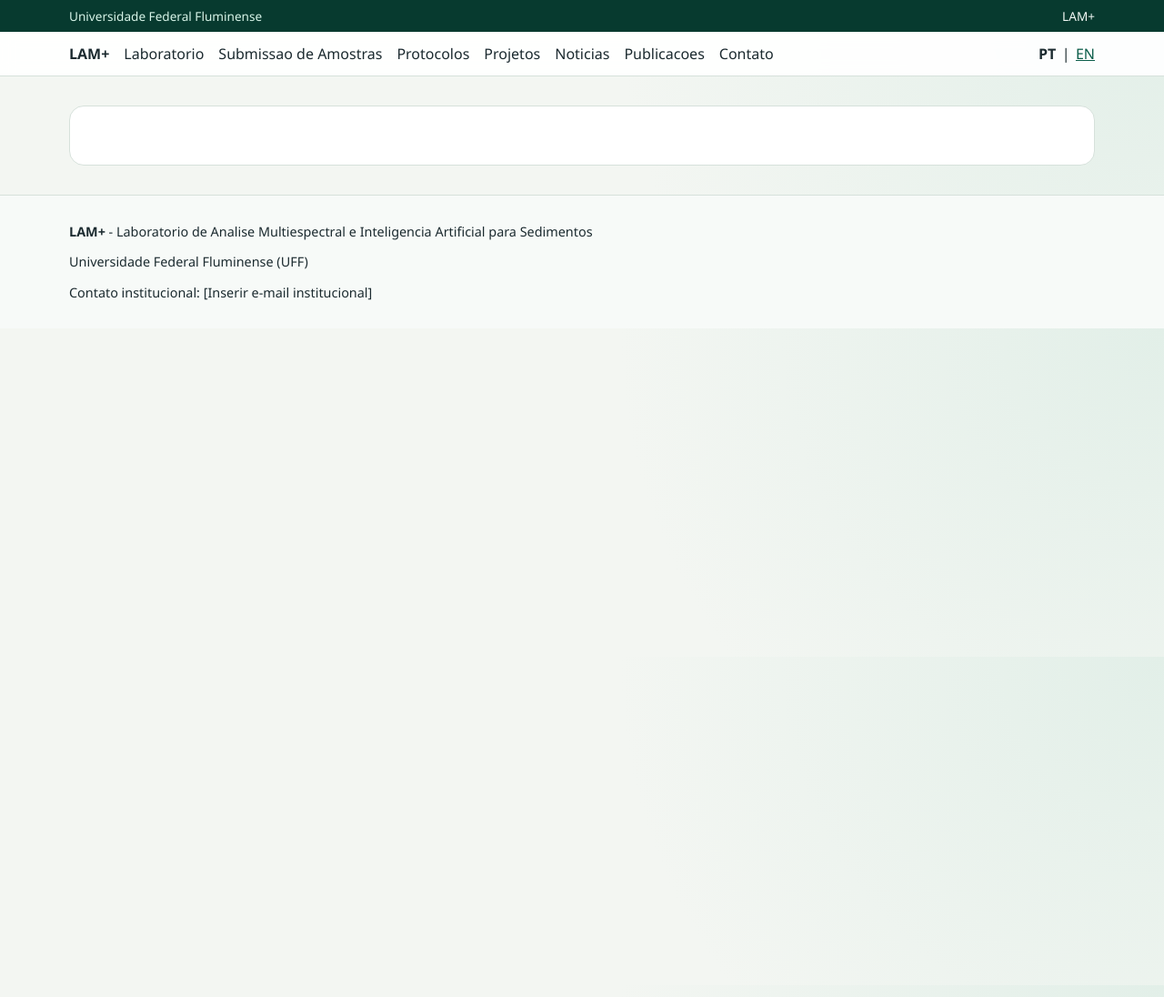
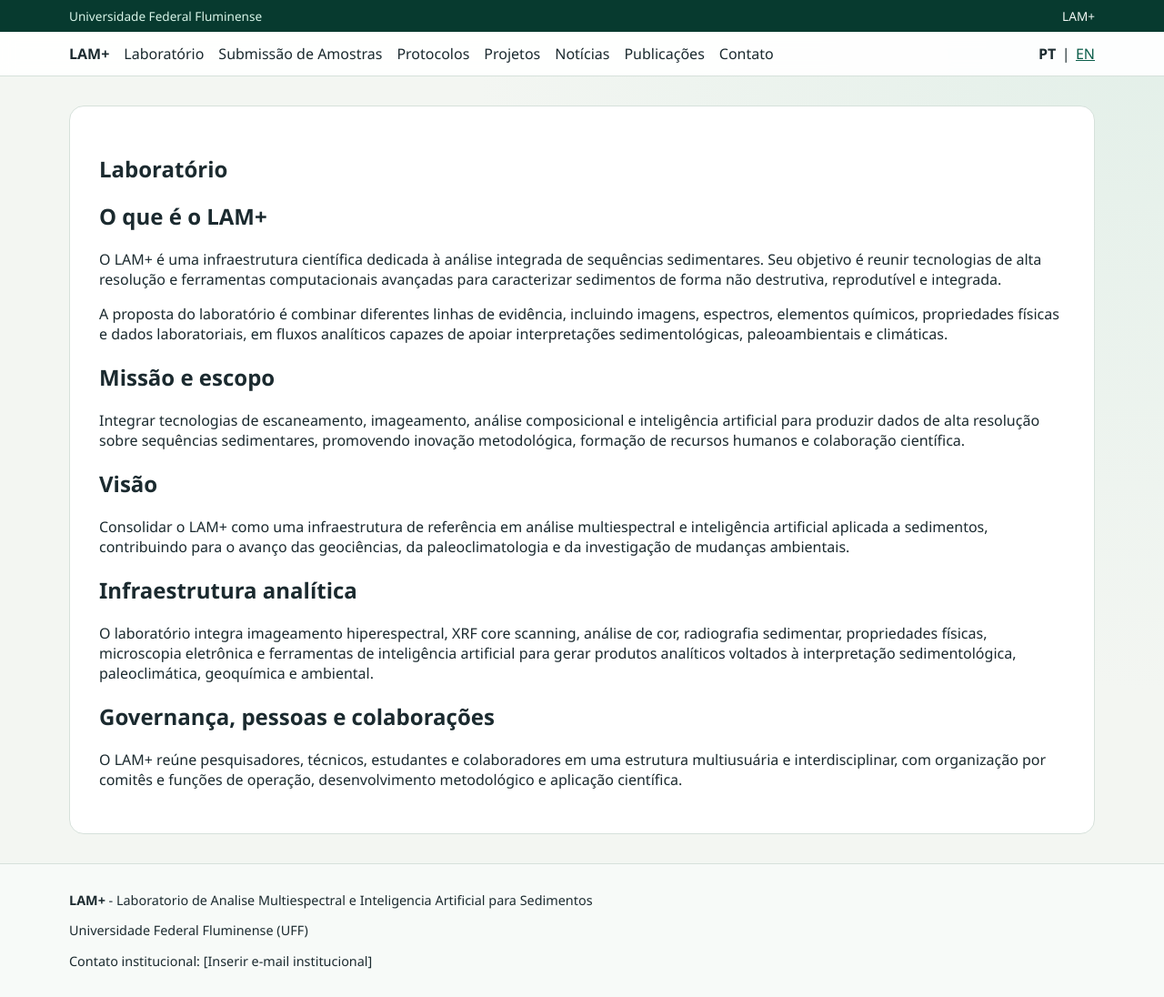
Before and after one commit to lam-plus/lam-plus2.github.io, a Jekyll site: the page built from _pages/pt/laboratorio/index.md, in a window 1280 px wide and 1096 px high. Shown: the whole window at 91% size. Built offline with Jekyll 4.4.1, drawn with Linux system fonts in a browser that asks for light colours.

Commit message:
Update navigation and content for LAM+ website in Portuguese and English

```diff
--- a/_includes/navigation.html
+++ b/_includes/navigation.html
@@ -24,16 +24,16 @@
 				<li><a href="{{ '/en/contact/' | relative_url }}">Contact</a></li>
 			{% else %}
 				<li class="has-submenu">
-					<a href="{{ '/pt/laboratorio/' | relative_url }}">Laboratorio</a>
+					<a href="{{ '/pt/laboratorio/' | relative_url }}">Laboratório</a>
 					<ul class="submenu">
 						<li><a href="{{ '/pt/laboratorio/pessoas/' | relative_url }}">Pessoas</a></li>
 					</ul>
 				</li>
-				<li><a href="{{ '/pt/submissao-de-amostras/' | relative_url }}">Submissao de Amostras</a></li>
+				<li><a href="{{ '/pt/submissao-de-amostras/' | relative_url }}">Submissão de Amostras</a></li>
 				<li><a href="{{ '/pt/protocolos/' | relative_url }}">Protocolos</a></li>
 				<li><a href="{{ '/pt/projetos/' | relative_url }}">Projetos</a></li>
-				<li><a href="{{ '/pt/noticias/' | relative_url }}">Noticias</a></li>
-				<li><a href="{{ '/pt/publicacoes/' | relative_url }}">Publicacoes</a></li>
+				<li><a href="{{ '/pt/noticias/' | relative_url }}">Notícias</a></li>
+				<li><a href="{{ '/pt/publicacoes/' | relative_url }}">Publicações</a></li>
 				<li><a href="{{ '/pt/contato/' | relative_url }}">Contato</a></li>
 			{% endif %}
 		</ul>
--- a/_pages/pt/laboratorio/index.md
+++ b/_pages/pt/laboratorio/index.md
@@ -1,10 +1,27 @@
 ---
 layout: page
 lang: pt
-title: Laboratorio
+title: Laboratório
 permalink: /pt/laboratorio/
 alt_lang: /en/laboratory/
 ---
 
 <section class="page-shell">
+	<h1>Laboratório</h1>
+
+	<h2>O que é o LAM+</h2>
+	<p>O LAM+ é uma infraestrutura científica dedicada à análise integrada de sequências sedimentares. Seu objetivo é reunir tecnologias de alta resolução e ferramentas computacionais avançadas para caracterizar sedimentos de forma não destrutiva, reprodutível e integrada.</p>
+	<p>A proposta do laboratório é combinar diferentes linhas de evidência, incluindo imagens, espectros, elementos químicos, propriedades físicas e dados laboratoriais, em fluxos analíticos capazes de apoiar interpretações sedimentológicas, paleoambientais e climáticas.</p>
+
+	<h2>Missão e escopo</h2>
+	<p>Integrar tecnologias de escaneamento, imageamento, análise composicional e inteligência artificial para produzir dados de alta resolução sobre sequências sedimentares, promovendo inovação metodológica, formação de recursos humanos e colaboração científica.</p>
+
+	<h2>Visão</h2>
+	<p>Consolidar o LAM+ como uma infraestrutura de referência em análise multiespectral e inteligência artificial aplicada a sedimentos, contribuindo para o avanço das geociências, da paleoclimatologia e da investigação de mudanças ambientais.</p>
+
+	<h2>Infraestrutura analítica</h2>
+	<p>O laboratório integra imageamento hiperespectral, XRF core scanning, análise de cor, radiografia sedimentar, propriedades físicas, microscopia eletrônica e ferramentas de inteligência artificial para gerar produtos analíticos voltados à interpretação sedimentológica, paleoclimática, geoquímica e ambiental.</p>
+
+	<h2>Governança, pessoas e colaborações</h2>
+	<p>O LAM+ reúne pesquisadores, técnicos, estudantes e colaboradores em uma estrutura multiusuária e interdisciplinar, com organização por comitês e funções de operação, desenvolvimento metodológico e aplicação científica.</p>
 </section>
```
Also changed, not shown: _pages/en/laboratory/index.md (+17 -0 lines), index.html (+9 -1 lines).
